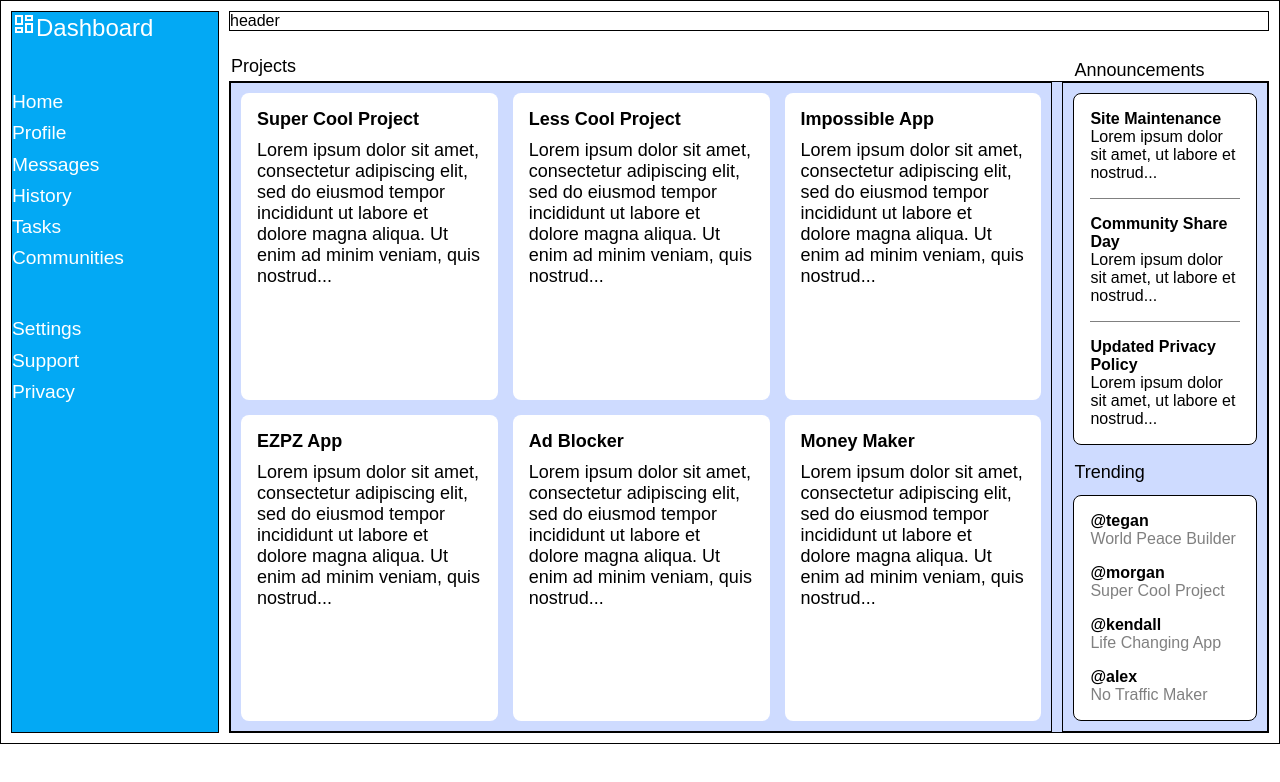
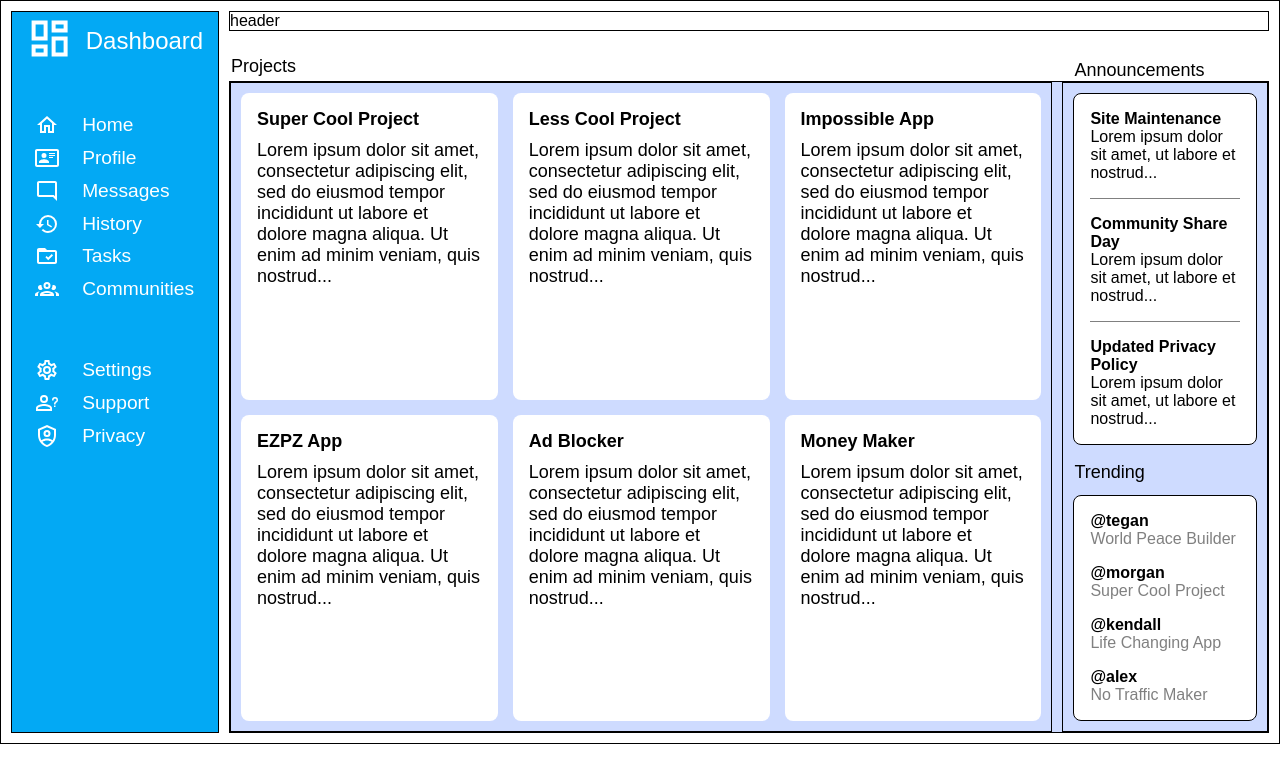
Before and after one commit to abertjames/admin-dashboard, a plain HTML site: page index.html in a window 1280 px wide. Drawn offline with Linux system fonts and the light colour scheme.

Commit message:
align icons in sidebar and add interactivity
the word portion of the sidebar link will be underlined when
either the associated icon or the word itself is hovered over

```diff
--- a/index.html
+++ b/index.html
@@ -12,17 +12,16 @@
 <body>
     <div id="container">
         <div id="sidebar">
-            <p><img src="icons/view-dashboard-outline.svg" alt="dashboard" class="icon"><a href="">Dashboard</a></p>
-            <p><a href="">Home</a></p>
-            <p><a href="">Profile</a></p>
-            <p><a href="">Messages</a></p>
-            <p><a href="">History</a></p>
-            <p><a href="">Tasks</a></p>
-            <p><a href="">Communities</a></p>
-
-            <p><a href="">Settings</a></p>
-            <p><a href="">Support</a></p>
-            <p><a href="">Privacy</a></p>
+            <a href=""><img src="icons/view-dashboard-outline.svg" alt="dashboard" class="icon" id="dash"><p>Dashboard</p></a>
+            <a href=""><img src="icons/home-outline.svg" alt="home" class="icon"> <p>Home</p></a>
+            <a href=""><img src="icons/card-account-details-outline.svg" alt="profile" class="icon"> <p>Profile</p></a>
+            <a href=""><img src="icons/message-reply-outline.svg" alt="messages" class="icon"> <p>Messages</p></a>
+            <a href=""><img src="icons/history.svg" alt="history" class="icon"> <p>History</p></a>
+            <a href=""><img src="icons/folder-check-outline.svg" alt="tasks" class="icon"> <p>Tasks</p></a>
+            <a href=""><img src="icons/account-group-outline.svg" alt="communities" class="icon"> <p>Communities</p></a>
+            <a href=""><img src="icons/cog-outline.svg" alt="settings" class="icon"> <p>Settings</p></a>
+            <a href=""><img src="icons/account-question-outline.svg" alt="support" class="icon"> <p>Support</p></a>
+            <a href=""><img src="icons/shield-account-outline.svg" alt="privacy" class="icon"> <p>Privacy</p></a>
         </div>
         <div id="header">
             header
--- a/styles.css
+++ b/styles.css
@@ -4,12 +4,18 @@
     font-family: sans-serif;
 }
 
-img[src$=".svg"]{
-    /* stroke: white; */
+.icon{
+    filter: invert(1);
+    padding-left: .2em;
+    padding-right: .5em;
+    align-self: center;
 }
 
-.icon{
-    filter: invert(1);
+a p {
+    align-self: center;
+    justify-self: start;
+    border: 2px solid transparent;
+
 }
 
 #container{
@@ -18,7 +24,6 @@ img[src$=".svg"]{
     row-gap: 50px;
     column-gap: 10px;
     padding: 10px;
-    /* height: 100vh; */
 }
 
 #header{
@@ -26,28 +31,60 @@ img[src$=".svg"]{
 }
 
 #sidebar{
+    position: relative;
     display: grid;
     grid-row: 1/3;
     background-color: #03a9f4;
     font-size: larger;
+    padding-top: 10px;
 }
 
-#sidebar p:first-child{
+#sidebar div {
+    display: grid;
+    align-items: center;
+}
+
+#sidebar a:first-child{
     font-size: x-large;
 }
 
-#sidebar p:nth-child(7), #sidebar p:first-child{
-    margin-bottom: 5vh;
+#dash{
+    transform: scale(2);
+    padding-bottom: 3px;
 }
 
-#sidebar p:last-child{
-    margin-bottom: 40vh;
+#sidebar a:nth-child(7), #sidebar a:first-child{
+    margin-bottom: 6vh;
+}
+
+#sidebar a:last-child{
+    margin-bottom: 35vh;
 }
 
 a {
     text-decoration: none;
     color: white;
+    display: grid;
+    grid-auto-flow: column;
+    grid-template-columns: 1fr 3fr;
+    column-gap: 3px;
+    padding-left: 1em;
+    /* border: 2px solid transparent; */
 }
+
+/* a:hover{
+    position: relative;
+    border-bottom: 2px solid white;
+} */
+
+img:hover + p{
+    border-bottom: 2px solid white;
+}
+
+a p:hover{
+    border-bottom: 2px solid white;
+}
+
 
 #mainContent {
     display: grid;
@@ -109,18 +146,12 @@ a {
     display: grid;
     text-align: left;
     gap: 1em;
-    /* padding-top: 2em; */
 }
 
 .sTitle {
     position: absolute;
     top: -1.9em;
 
-}
-
-#announcements .item{
-    /* margin-bottom: -1em;
-    margin-top: -1em; */
 }
 
 #announcements div:nth-child(3){
```
Also changed, not shown: icons/cog-outline (1).svg (deleted), 1 other file.
